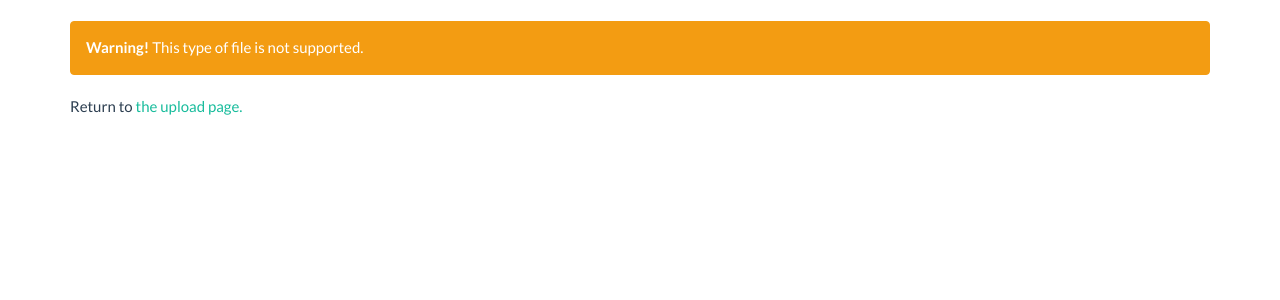
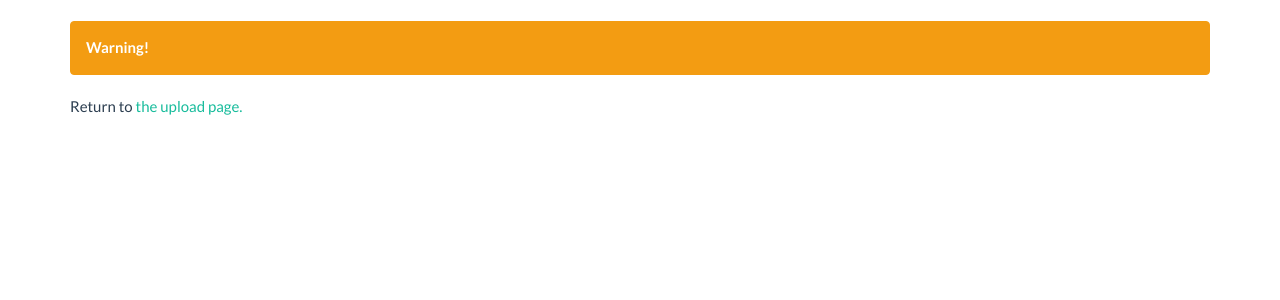
Before and after one commit to Image-Labelling/image-labelling, a Flask app: template image_labelling/templates/upload_error.html in a window 1280 px wide. Shown: the part 60-360 px from the top of the page. Run offline with Flask 2, Linux system fonts and the light colour scheme; the template is opened without the code that fills it, so the values that code supplies are empty; some libraries are stand-ins or nearby versions.

Commit message:
Proper error handling for upload

```diff
--- a/image_labelling/templates/upload_error.html
+++ b/image_labelling/templates/upload_error.html
@@ -2,7 +2,7 @@
 
 {% block content %}
   <div class="container">
-    <div class="alert alert-warning"><strong>Warning!</strong> This type of file is not supported.</div>
-    <p>Return to <a href="/ipload">the upload page.</a></p>
+    <div class="alert alert-warning"><strong>Warning!</strong> {{ error }}</div>
+    <p>Return to <a href="/upload">the upload page.</a></p>
   </div>
 {% endblock %}
```
